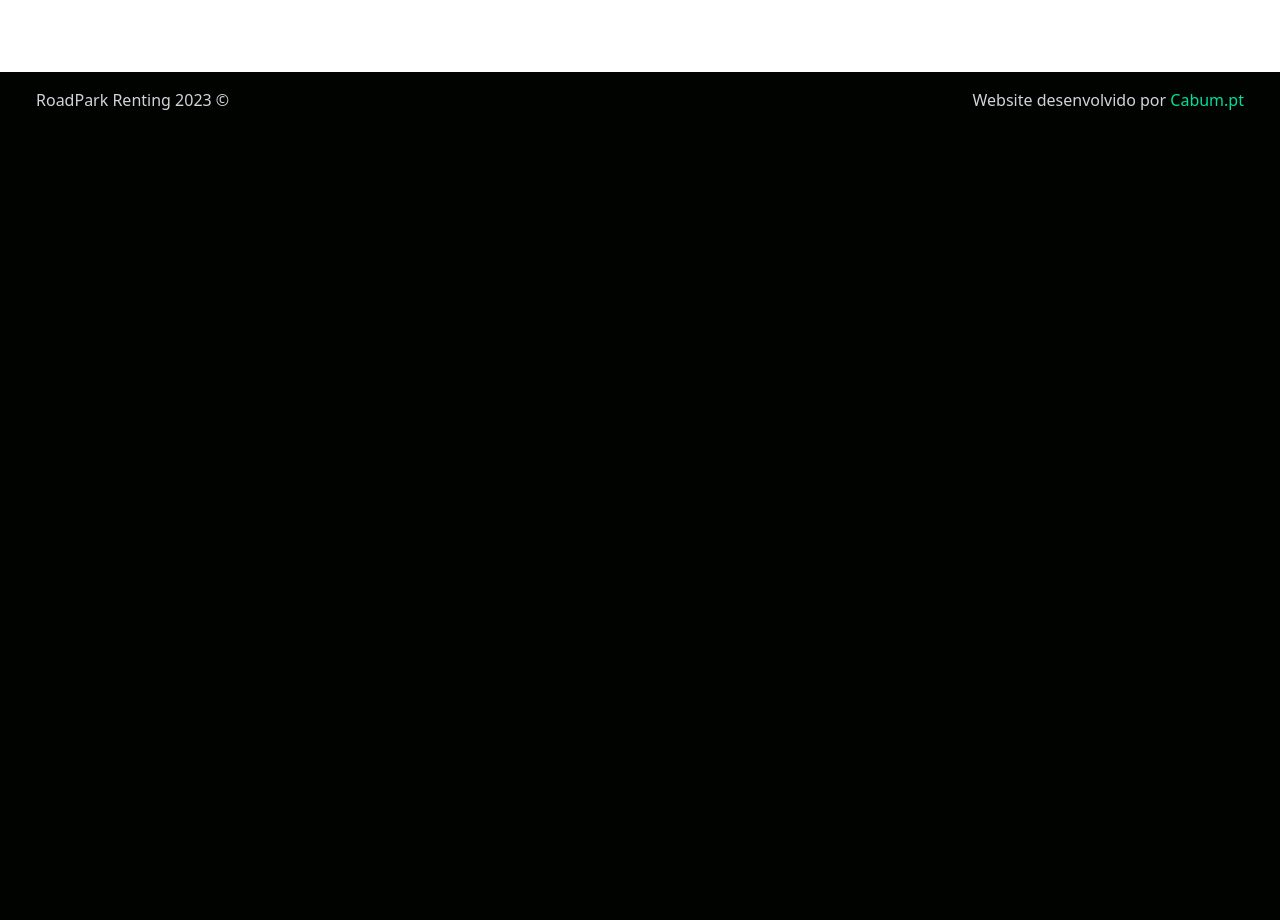
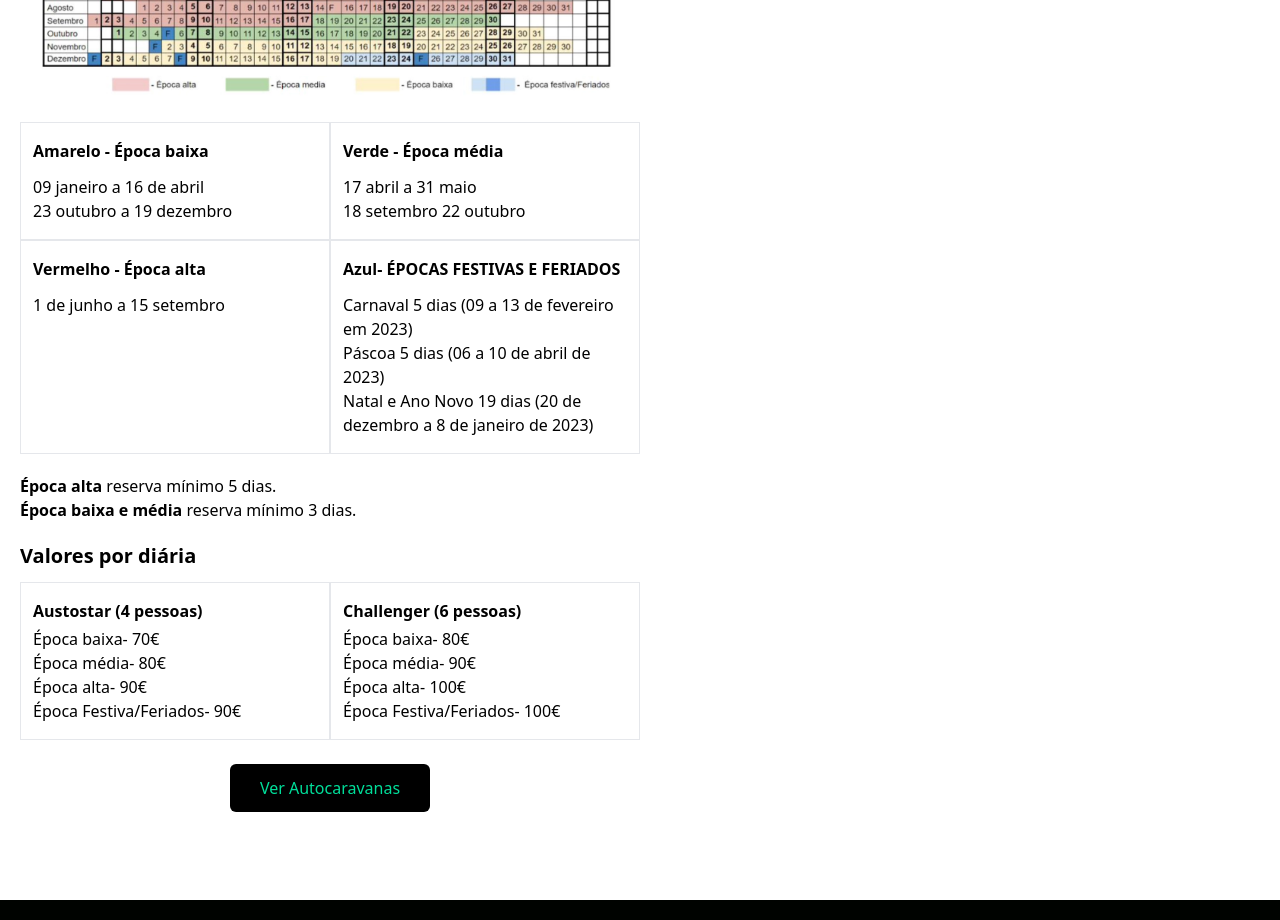
Before and after one commit to baronix/RoadPark, a React (Create React App) app: page /aluguer in a window 1280 px wide. Shown: the part 1060-1980 px from the top of the page. Before the commit the page ends 1188 px from the top, so only its background shows below. Built offline with nearby package versions, Linux system fonts and the light colour scheme.

Commit message:
added prices

```diff
--- a/src/components/Condicoes.jsx
+++ b/src/components/Condicoes.jsx
@@ -2,6 +2,7 @@ import React from 'react'
 import Condicoes1 from "../assets/condicoes1.webp"
 import Condicoes2 from "../assets/condicoes2.webp"
 import Condicoes3 from "../assets/condicoes3.webp"
+import Calendario from "../assets/calendario.webp"
 import { Link } from 'react-router-dom'
 import AnimatedPage from './AnimatedPage'
 
@@ -23,6 +24,50 @@ const Condicoes = () => {
                 <p className='my-3'>A quilometragem não tem limite .</p>
                 <p className='my-3'>A autocaravana será entregue com o depósito de combustível cheio, depósito de águas cinza e casséte vazias e limpas que deverão ser devolvidas de igual forma.</p>
                 <p className='my-3'>Caso não seja realizada limpeza das águas cinza e cacete antes da devolução da autocaravana serão descontados 30€ do valor da caução.</p>
+                <img src={Calendario} alt="" />
+                <div className='grid grid-cols-2 mt-5'>
+                  <div className='border-x border-y px-3 pb-4'>
+                    <h3 className='font-bold mt-4  mb-3'>Amarelo - Época baixa</h3>
+                    <p>09 janeiro a 16 de abril</p>
+                    <p>23 outubro a 19 dezembro</p>
+                  </div>
+                  <div className='border-x border-y px-3 pb-4'>
+                    <h3 className='font-bold mt-4 mb-3'>Verde - Época média</h3>
+                    <p>17 abril a 31 maio</p>
+                    <p>18 setembro 22 outubro</p>
+                  </div>
+                  <div className='border-x border-y px-3 pb-4'>
+                    <h3 className='font-bold mt-4 mb-3'>Vermelho - Época alta</h3>
+                    <p>1 de junho a 15 setembro</p>
+                  </div>
+                  <div className='border-x border-y px-3 pb-4'>
+                    <h3 className='font-bold mt-4 mb-3'>Azul- ÉPOCAS FESTIVAS E FERIADOS</h3>
+                    <p>Carnaval 5 dias (09 a 13 de fevereiro em 2023)</p>
+                    <p>Páscoa 5 dias (06 a 10 de abril de 2023)</p>
+                    <p>Natal e Ano Novo 19 dias (20 de dezembro a 8 de janeiro de 2023)</p>
+                  </div>
+                </div>
+                <div className='my-5'>
+                    <p><span className='font-bold'>Época alta</span> reserva mínimo 5 dias.</p>
+                    <p><span className='font-bold'>Época baixa e média</span> reserva mínimo 3 dias.</p>
+                  </div>
+                <h2 className='text-xl font-bold mb-3'>Valores por diária</h2>
+                <div className='grid grid-cols-2'>
+                  <div className='border-x border-y px-3 pb-4'>
+                    <h3 className='font-bold mt-4 mb-1 '>Austostar (4 pessoas)</h3>
+                    <p>Época baixa- 70€</p>
+                    <p>Época média- 80€</p>
+                    <p>Época alta- 90€</p>
+                    <p>Época Festiva/Feriados- 90€</p>
+                  </div>
+                  <div className='border-x border-y px-3 pb-4'>
+                    <h3 className='font-bold mt-4 mb-1'>Challenger (6 pessoas)</h3>
+                    <p>Época baixa- 80€</p>
+                    <p>Época média- 90€</p>
+                    <p>Época alta- 100€</p>
+                    <p>Época Festiva/Feriados- 100€</p>
+                   </div>
+                </div>
                 <div className='flex flex-col items-center'>
                   <Link to="/autocaravanas"><button className='bg-black w-[200px] rounded-md font-medium my-6 mx-auto md:mx-0 py-3 text-[#00df9a] hover:scale-105 duration-300'>Ver Autocaravanas</button></Link>
                 </div>
```
Also changed, not shown: src/assets/calendario.webp (added).
